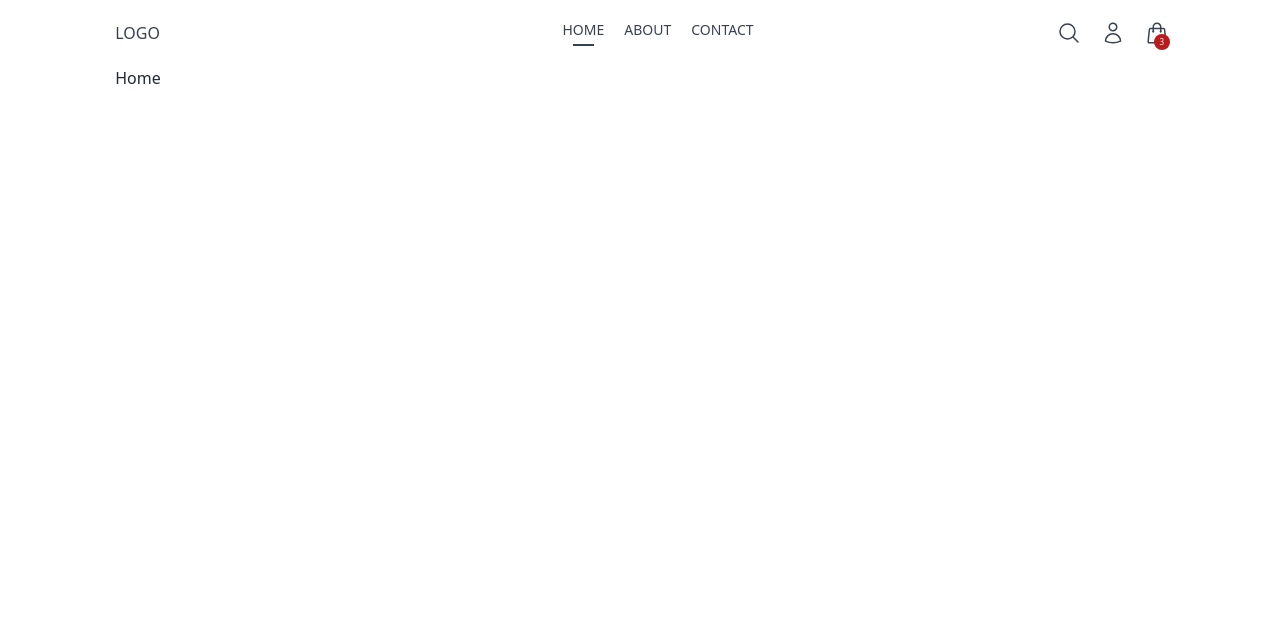
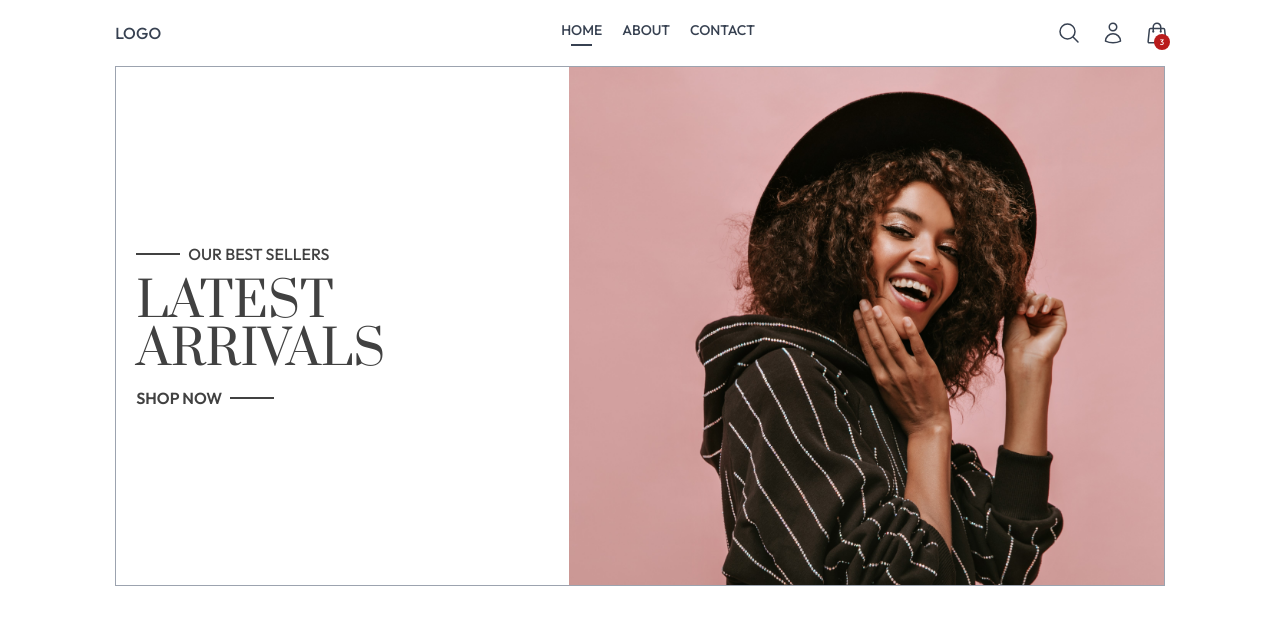
Before and after one commit to Shukrim433/Threadly, a React (Vite) app in the folder client/: page / in a window 1280 px wide. Shown: the top 624 px of the page. Built offline with nearby package versions, Linux system fonts and the light colour scheme.

Commit message:
hero component done

```diff
--- a/client/src/assets/assets.js
+++ b/client/src/assets/assets.js
@@ -57,6 +57,7 @@ import p_img52 from './p_img52.png'
 
 import logo from './logo.png'
 import hero_img from './hero_img.png'
+import hero2 from "./hero2.jpg"
 import cart_icon from './cart_icon.png'
 import bin_icon from './bin_icon.png'
 import dropdown_icon from './dropdown_icon.png'
@@ -76,6 +77,7 @@ import cross_icon from './cross_icon.png'
 
 export const assets = {
     logo,
+    hero2,
     hero_img,
     cart_icon,
     dropdown_icon,
--- /dev/null
+++ b/client/src/components/Hero/Hero.jsx
@@ -0,0 +1,45 @@
+import React from "react";
+import { assets } from "../../assets/assets";
+
+const Hero = () => {
+  return (
+    <div className="flex flex-col lg:h-[65vh] sm:flex-row border border-gray-400">
+      {/* hero left side */}
+      <div className="w-full sm:w-1/2 flex items-center justify-center p-5 py-10 sm:py-0">
+        <div className="text-[#414141]">
+          <div className="flex items-center gap-2">
+            {/* a line: */}
+            <p className="w-8 md:w-11 h-[2px] bg-[#414141]"></p>
+            <p className="font-medium text-sm md:text-base">OUR BEST SELLERS</p>
+          </div>
+          <h1 className="prata-regular text-3xl sm:py-3 lg:text-5xl leading-relaxed">
+            LATEST ARRIVALS
+          </h1>
+          <div className="flex items-center gap-2">
+            <p className="font-semibold text-sm md:text-base">SHOP NOW</p>
+            {/* a line: */}
+            <p className="w-8 md:w-11 h-[2px] bg-[#414141]"></p>
+          </div>
+        </div>
+      </div>
+      {/* hero right side */}
+      <img
+        className="lg:w-2/3 md:w-2/3 object-cover sm:w/12 overflow-hidden"
+        src={assets.hero2}
+        alt="hero image of a woman"
+      />
+    </div>
+  );
+};
+
+export default Hero;
+
+/*
+Breakpoint prefix - Minimum width - CSS
+--------------------------------------------
+sm	640px	@media (min-width: 640px) { ... }
+md	768px	@media (min-width: 768px) { ... }
+lg	1024px	@media (min-width: 1024px) { ... }
+xl	1280px	@media (min-width: 1280px) { ... }
+2xl	1536px	@media (min-width: 1536px) { ... }
+*/
--- a/client/src/components/Navbar/Navbar.jsx
+++ b/client/src/components/Navbar/Navbar.jsx
@@ -4,7 +4,9 @@ import { Link, NavLink } from "react-router-dom";
 import { assets } from "../../assets/assets";
 
 const Navbar = () => {
+  // visiblity of sidebar menu for small screens
   const [visible, setVisible] = useState(false);
+
   return (
     <div className="flex items-center justify-between py-5 text-gray-700 font-medium">
       <h1 className="w-36">LOGO</h1>
--- a/client/src/index.css
+++ b/client/src/index.css
@@ -1,3 +1,5 @@
+@import url("https://fonts.googleapis.com/css2?family=Outfit:wght@100..900&family=Prata&display=swap");
+
 @tailwind base;
 @tailwind components;
 @tailwind utilities;
@@ -6,7 +8,15 @@
   padding: 0;
   margin: 0;
   box-sizing: border-box;
+  font-family: Outfit;
 }
+
+.prata-regular {
+  font-family: "Prata", serif;
+  font-weight: 400;
+  font-style: normal;
+}
+
 
 body {
   min-height: 100vh;
@@ -19,6 +29,6 @@ a {
 }
 
 /* if an a tag has the active classname then make the hr tag underline visible*/
-a.active hr{
+a.active hr {
   display: block;
 }
--- a/client/src/pages/Home.jsx
+++ b/client/src/pages/Home.jsx
@@ -1,7 +1,12 @@
 import React from "react";
+import Hero from "../components/Hero/Hero";
 
 const Home = () => {
-  return <div>Home</div>;
+  return (
+    <div>
+      <Hero />
+    </div>
+  );
 };
 
 export default Home;
```
Also changed, not shown: client/src/assets/hero2.jpg (added).
